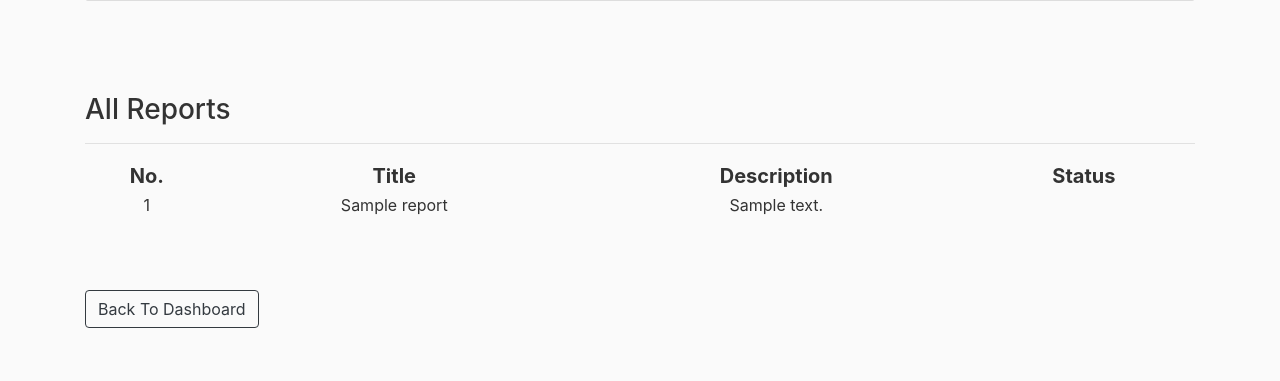
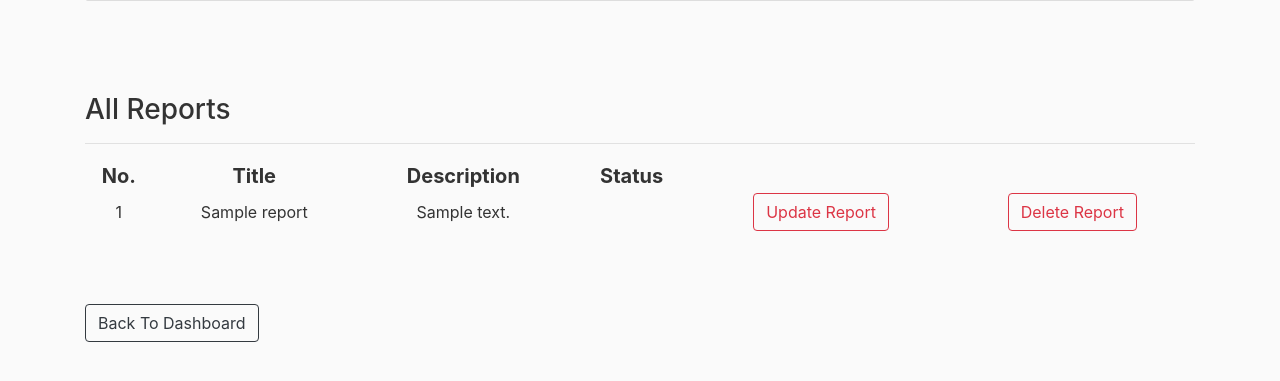
Before and after one commit to sayalideo/RBAC-Implementation, a Python web app: template rbac/templates/view_reports.html in a window 1280 px wide. Shown: the part 390-771 px from the top of the page. Run offline with Jinja, Linux system fonts and the light colour scheme; the template is opened without the code that fills it: most values are stand-ins (such as "Sample title", 1, 10 or a date in 2020); form fields are guessed from the names that the template uses; some libraries are stand-ins or nearby versions.

Commit message:
Add files via upload

```diff
--- a/rbac/templates/eh_dashboard.html
+++ b/rbac/templates/eh_dashboard.html
@@ -46,6 +46,7 @@
                 <th>Name</th>
                 <th>Description</th>
                 <th>Status</th>
+                <th></th>
         </tr>
         <hr>
         {% for event in events %}
@@ -62,6 +63,7 @@
                         Changes Needed
                     {% endif %}
                 </td>
+                <td><a href="{{ url_for('update_event',id=event.id) }}" class="btn btn-outline-danger" >Update Event</a></td>
             </tr>
 
         {% endfor %}
--- a/rbac/templates/prh_dashboard.html
+++ b/rbac/templates/prh_dashboard.html
@@ -45,6 +45,7 @@
                 <th>No.</th>
                 <th>Description</th>
                 <th>Status</th>
+                <th></th>
         </tr>
         <hr>
         {% for advt in advts %}
@@ -60,6 +61,7 @@
                         Changes Needed
                     {% endif %}
                 </td>
+                <td><a href="{{ url_for('delete_advt',id=advt.id) }}" class="btn btn-outline-danger" >Delete Advertisement</a></td>
             </tr>
 
         {% endfor %}
--- a/rbac/templates/view_reports.html
+++ b/rbac/templates/view_reports.html
@@ -62,6 +62,8 @@
                 <th>Title</th>
                 <th>Description</th>
                 <th>Status</th>
+                <th></th>
+                <th></th>
         </tr>
         <hr>
         {% for report in reports %}
@@ -78,6 +80,8 @@
                         Changes Needed
                     {% endif %}
                 </td>
+                <td><a href="{{ url_for('update_report',id=report.id) }}" class="btn btn-outline-danger" >Update Report</a></td>
+                <td><a href="{{ url_for('delete_report',id=report.id) }}" class="btn btn-outline-danger" >Delete Report</a></td>
             </tr>
 
         {% endfor %}
```
